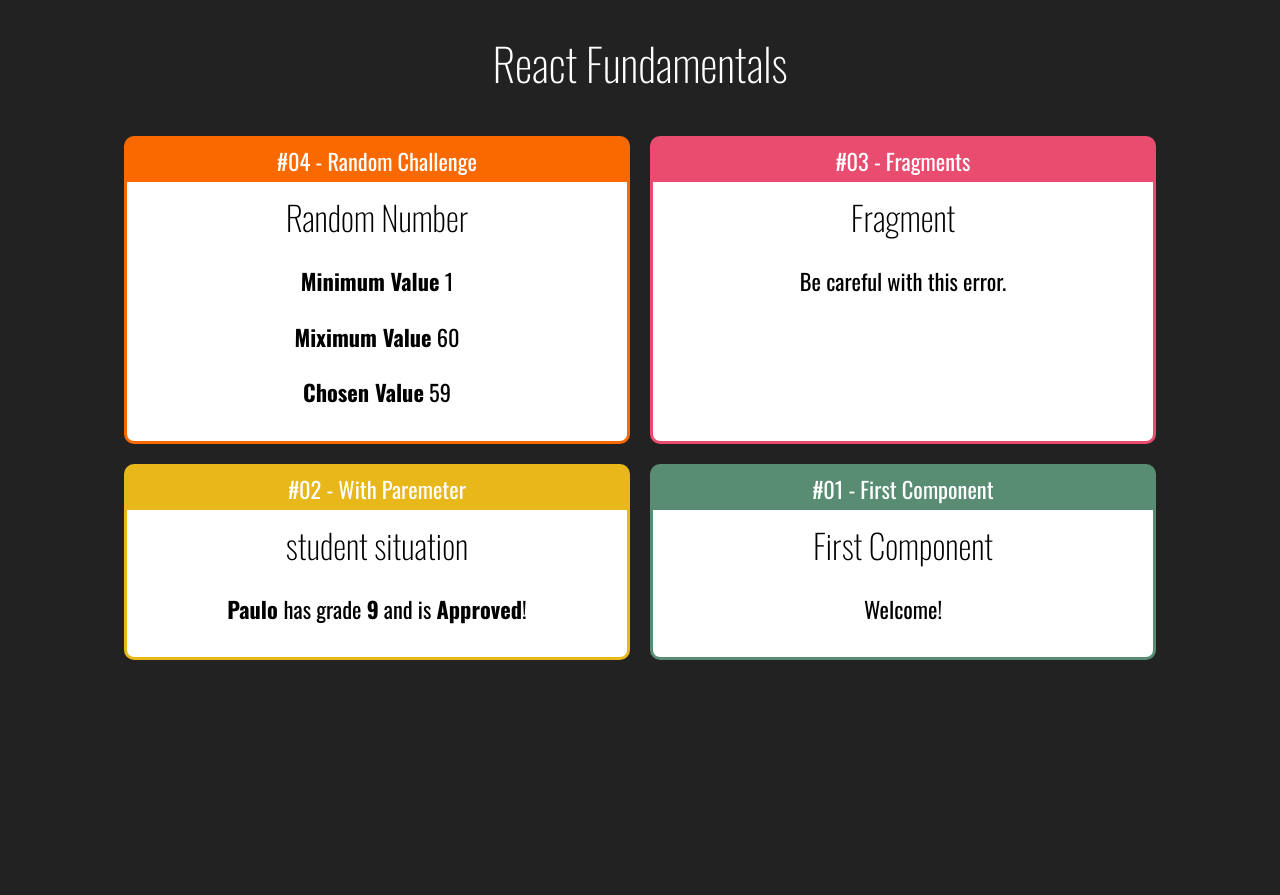
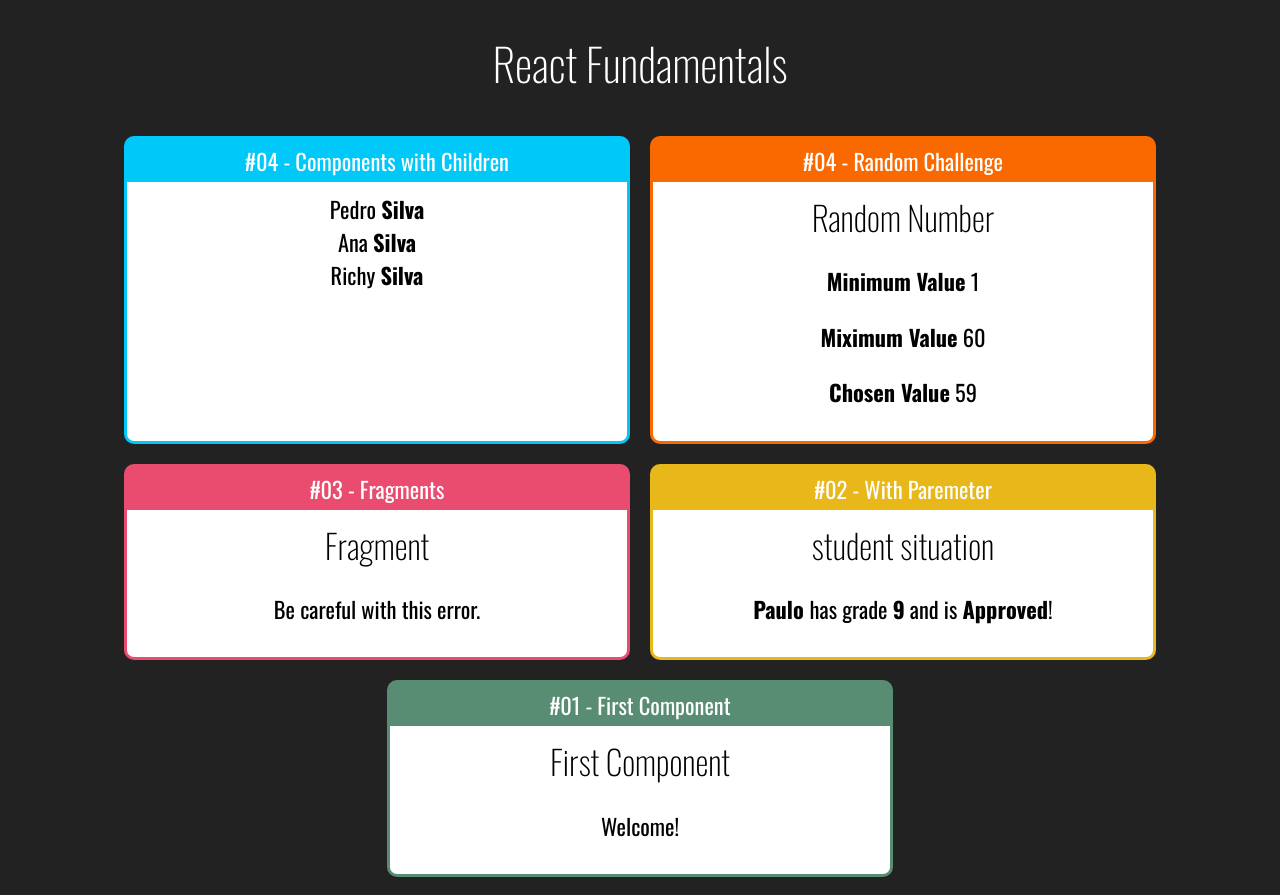
Before and after one commit to paulojosejr/react-redux, a React (Create React App) app in the folder fundamentals-react/: page / in a window 1280 px wide. Before the commit the page ends 800 px from the top, so only its background shows below. Built offline with nearby package versions, Linux system fonts and the light colour scheme.

Commit message:
react child components

```diff
--- a/fundamentals-react/src/App.jsx
+++ b/fundamentals-react/src/App.jsx
@@ -1,6 +1,8 @@
 import './App.css'
 import React from 'react'
 
+import Family from './components/basics/Family'
+import FamilyMember from './components/basics/FamilyMember'
 import Card from './components/layout/Card'
 import First from './components/basics/First'
 import WithParameter from './components/basics/WithParameter'
@@ -12,6 +14,13 @@
         <div className="App">
             <h1>React Fundamentals</h1>
             <div className="Cards">
+                <Card title="#04 - Components with Children" color="#00C8F8">
+                    <Family surname="Silva">
+                        <FamilyMember name="Pedro" />
+                        <FamilyMember name="Ana" />
+                        <FamilyMember name="Richy" />
+                    </Family>
+                </Card>
                 <Card title="#04 - Random Challenge" color="#FA6900">
                     <Random min={1} max={60} />
                 </Card>
--- /dev/null
+++ b/fundamentals-react/src/components/basics/Family.jsx
@@ -0,0 +1,13 @@
+/* eslint-disable import/no-anonymous-default-export */
+import React, { cloneElement } from 'react'
+
+
+export default props => {
+    return (
+        <div>
+            {props.children.map((child, i) => {
+                return cloneElement(child, {...props, key: i})
+            })}
+        </div>
+    )
+}
--- /dev/null
+++ b/fundamentals-react/src/components/basics/FamilyMember.jsx
@@ -0,0 +1,6 @@
+/* eslint-disable import/no-anonymous-default-export */
+import React from 'react'
+
+export default (props) => {
+return <div>{props.name} <strong>{props.surname}</strong></div>
+}
```
Also changed, not shown: 1 other file (tests, documents, lock files or other folders).
